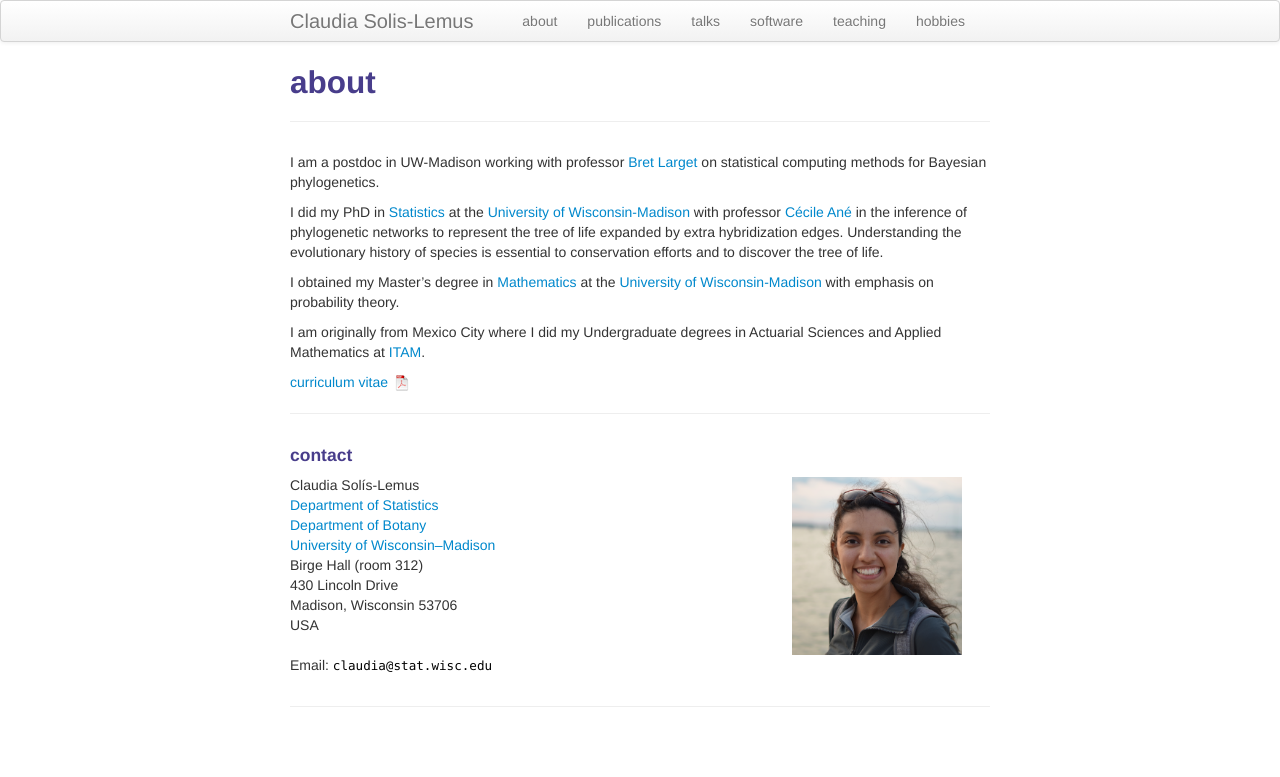
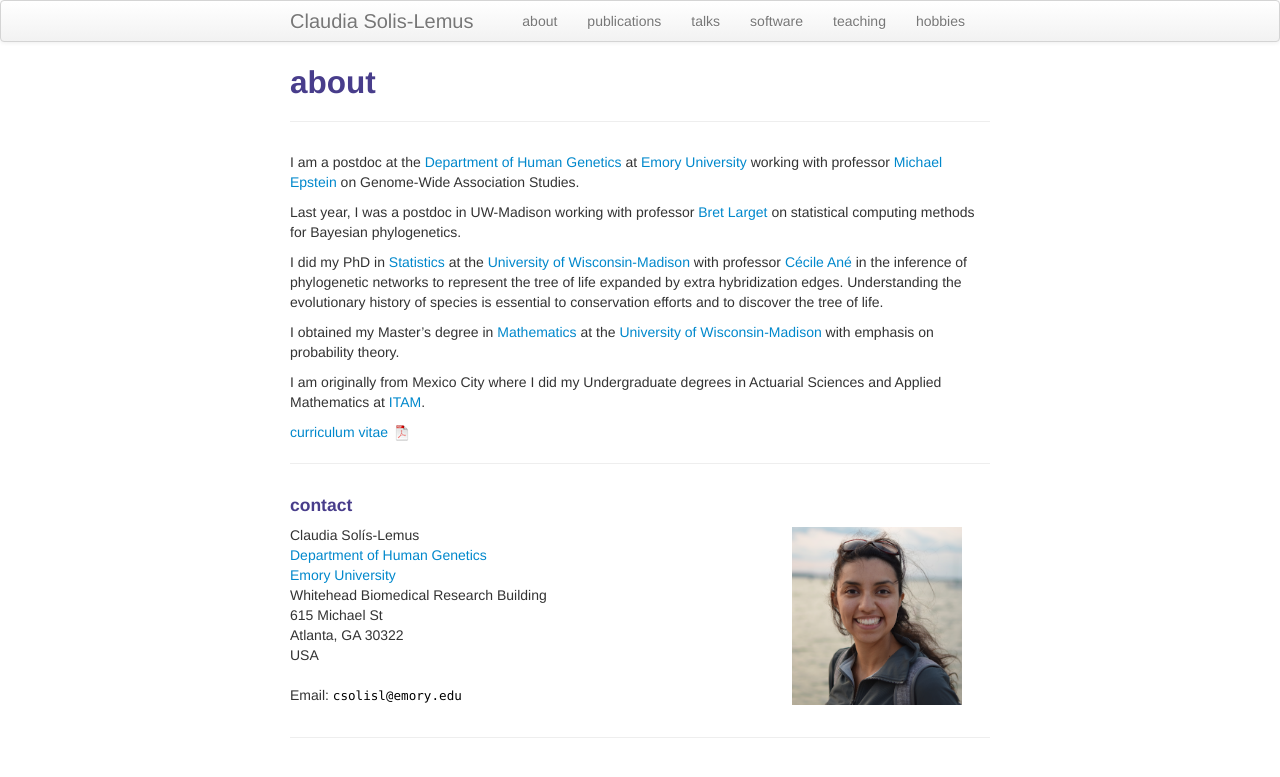
Before and after one commit to crsl4/crsl4.github.io, a Jekyll site: the page built from pages/about.md, in a window 1280 px wide. Shown: the top 777 px of the page. Built offline with Jekyll 4.4.1, drawn with Linux system fonts in a browser that asks for light colours.

Commit message:
updated to emory

```diff
--- a/pages/about.md
+++ b/pages/about.md
@@ -4,8 +4,15 @@
 description: Claudia Sol&iacute;s-Lemus is postdoc at University of Wisconsin - Madison working with Bret Larget on Bayesian phylogenetics
 ---
 
-I am a postdoc in UW-Madison working with professor [Bret Larget](http://www.stat.wisc.edu/~larget)
-on statistical computing methods for Bayesian phylogenetics.
+I am a postdoc at the [Department of Human
+Genetics](https://genetics.emory.edu/) at [Emory
+University](http://www.emory.edu) working with professor [Michael
+Epstein](http://genetics.emory.edu/faculty/primary/epstein-michael.html)
+on Genome-Wide Association Studies.
+
+Last year, I was a postdoc in UW-Madison working with professor [Bret
+Larget](http://www.stat.wisc.edu/~larget) on statistical computing
+methods for Bayesian phylogenetics.
 
 I did my PhD in [Statistics](http://www.stat.wisc.edu) at the [University of Wisconsin-Madison](http://www.wisc.edu)
 with professor [Cécile Ané](http://www.stat.wisc.edu/~ane) in the inference of phylogenetic networks to represent the
@@ -30,18 +37,17 @@
     <div class="row-fluid">
         <div class="span5">
             Claudia Sol&iacute;s-Lemus<br/>
-            <a href="http://www.stat.wisc.edu">Department of Statistics </a><br/>
-            <a href="http://www.botany.wisc.edu">Department of Botany </a><br/>
-            <a href="http://www.wisc.edu">University of Wisconsin&ndash;Madison</a><br/>
-            Birge Hall (room 312)<br/>
-            430 Lincoln Drive<br/>
-            Madison, Wisconsin 53706<br/>
+            <a href="https://genetics.emory.edu/">Department of Human Genetics </a><br/>
+            <a href="http://www.emory.edu">Emory University</a><br/>
+            Whitehead Biomedical Research Building<br/>
+            615 Michael St<br/>
+            Atlanta, GA 30322<br/>
             USA<br/><br/>
 
             <div id="hide_email">
-            Email: <code>clau</code><b>I</b><code>dia</code><b>don't</b><code>@</code><b>want</b><code></code><b>spam!
-            </b><code>stat</code><b>So</b><code>.</code><b>please</b><code>wi</code><b>leave
-            </b><code>sc</code><b>me</b><code>.</code><b>alone</b><code>e</code><b>!</b><code>du</code><br/>
+            Email: <code>csol</code><b>I</b><code>isl</code><b>don't</b><code>@</code><b>want</b><code></code><b>spam!
+            </b><code>em</code><b>So</b><code>o</code><b>please</b><code>r</code><b>leave
+            </b><code>y</code><b>me</b><code>.</code><b>alone</b><code>e</code><b>!</b><code>du</code><br/>
             </div>
         </div>
 
```
Also changed, not shown: index.md (+0 -1 lines).
